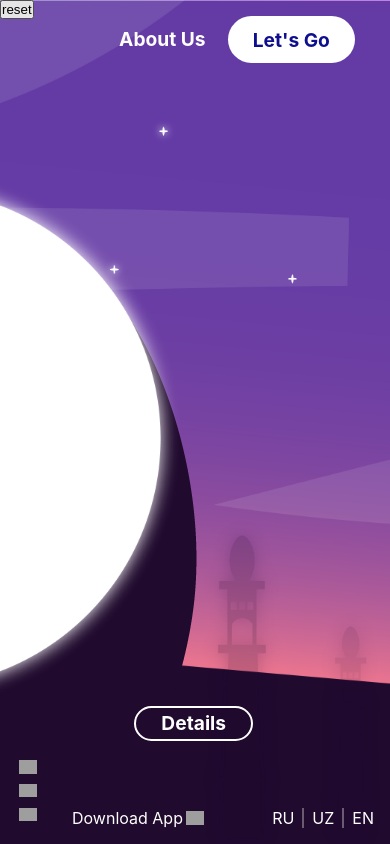
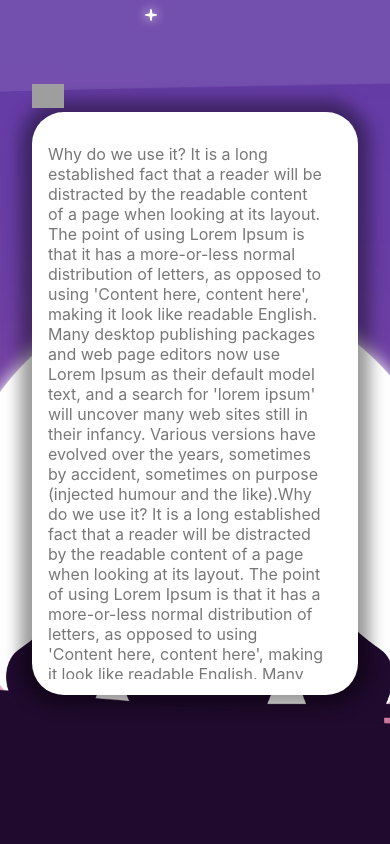
Before and after one commit to javlonbekgithub/mavqut, a React (Create React App) app: page / in a window 390 px wide. Both pictures are taken after a click on the element "Let's Go". Built offline with nearby package versions, Linux system fonts and the light colour scheme; grey boxes are pictures that could not be loaded.

Commit message:
animation and responsive have been finished

```diff
--- a/package.json
+++ b/package.json
@@ -10,6 +10,7 @@
     "gh-pages": "^3.1.0",
     "node-sass": "4.14.1",
     "react": "^17.0.1",
+    "react-custom-scrollbars": "^4.2.1",
     "react-dom": "^17.0.1",
     "react-ready-state-effect": "^1.0.3",
     "react-scripts": "4.0.1",
@@ -21,8 +22,8 @@
     "build": "react-scripts build",
     "test": "react-scripts test",
     "eject": "react-scripts eject",
-    "predeploy":"npm run build",
-    "deploy":"gh-pages -d build"
+    "predeploy": "npm run build",
+    "deploy": "gh-pages -d build"
   },
   "eslintConfig": {
     "extends": [
--- /dev/null
+++ b/src/components/custom-scroll-bar/index.js
@@ -0,0 +1,16 @@
+import React from 'react'
+import { Scrollbars } from 'react-custom-scrollbars'
+import styles from './index.module.sass'
+
+export const CustomScrollBar = ({children}) => {
+    return (
+        <Scrollbars
+            // autoHide
+            renderTrackVertical={props => <div {...props} className = {styles.track}/>}
+            renderThumbVertical={props => <div {...props} className = {styles.thumb}/>}
+            renderView={props => <div {...props} className = {styles.scrollContent}/>}
+        >
+            {children}
+        </Scrollbars>
+      )
+}
--- /dev/null
+++ b/src/components/custom-scroll-bar/index.module.sass
@@ -0,0 +1,10 @@
+.scrollContent
+    padding: 1em
+.track
+    width: 7px
+    height: 100%
+    right: 0
+.thumb
+    // width: 10px
+    // height: 10px
+    background-color: #3F7FBF
--- a/src/pages/main/index.js
+++ b/src/pages/main/index.js
@@ -1,5 +1,4 @@
-import React, { useEffect, useState, useRef } from 'react'
-// import { useReadyStateEffect } from "react-ready-state-effect"
+import React, { useState, useRef } from 'react'
 import styles from './index.module.sass'
 import background from '../../assets/img/background.png'
 import clouds from '../../assets/img/clouds.png'
@@ -18,6 +17,7 @@ import { lang } from '../../languages'
 // import { screenWidth } from './constants'
 import { moveCenterMosque } from './animations-functions'
 import { detailsText, detailsTextTitle } from './constants'
+import { CustomScrollBar } from '../../components/custom-scroll-bar'
 
 
 export const Main = () => {
@@ -28,35 +28,22 @@ export const Main = () => {
 
     const [spinner, setSpinner] = useState(true)
 
-    const mosqueElement = useRef(null)
+    const [detailsTextToggle, setDetailsTextToggle] = useState(false)
 
-    const towersElement = useRef(null)
+    const [toggleHeaderFooter, setToggleHeaderFooter] = useState(false)
 
-    const littleTowersElement = useRef(null)
-
-    const wayElement = useRef(null)
-
-    const moonElement = useRef(null)
+    const [aboutUsToggle, setAboutUsToggle] = useState(false)
 
     const [mosqueStyle, setMosqueStyle] = useState({
         transform: ''
-        // right: null
-        // transition: 'ease-in',
-        // transitionDuration: '1s'
     })
 
     const [towersStyle, setTowersStyle] = useState({
         transform: ''
-        // right: null
-        // transition: 'ease-in',
-        // transitionDuration: '1s'
     })
 
     const [littleTowersStyle, setLittleTowersStyle] = useState({
         transform: ''
-        // right: null
-        // transition: 'ease-in',
-        // transitionDuration: '1s'
     })
 
     const [backgroundStyle, setBackgoundStyle] = useState({
@@ -75,19 +62,15 @@ export const Main = () => {
         transform: ''
     })
 
-    const [detailsTextToggle, setDetailsTextToggle] = useState(false)
+    const mosqueElement = useRef(null)
 
-    const [toggleHeaderFooter, setToggleHeaderFooter] = useState(false)
+    const towersElement = useRef(null)
 
-    // useEffect (() => {
-    //     setTimeout(() => {
-    //         // setSpinner(false)
-    //     }, 1000)
-    // },[])
+    const littleTowersElement = useRef(null)
 
+    const wayElement = useRef(null)
 
-
-    // useReadyStateEffect(() => setSpinner(false),[])
+    const moonElement = useRef(null)
 
     const handleLoadImage = () => {
         setCounterImg(counterImg + 1)
@@ -98,16 +81,16 @@ export const Main = () => {
                 setTimeout(() => {
                     setToggleHeaderFooter(true)
                 }, 5000)
-            }, 100)
+            }, 50)
         }
     }
 
     const handleDetails = () => {
         const mosqueCenter = moveCenterMosque(mosqueElement)
         setToggleHeaderFooter(false)
-        setMosqueStyle({transform: `translate(-${mosqueCenter}px, 0`})
-        setTowersStyle({transform: `translate(-${mosqueCenter}px, 0`})
-        setLittleTowersStyle({transform: `translate(-${mosqueCenter}px, 0`})
+        setMosqueStyle({transform: `translate(-${mosqueCenter}px, 0)`})
+        setTowersStyle({transform: `translate(-${mosqueCenter}px, 0)`})
+        setLittleTowersStyle({transform: `translate(-${mosqueCenter}px, 0)`})
         setTimeout(() => {
             setWayStyle({transform: `scale(1.5, 1.0) translate(0px, 20px)`})
             setBackgoundStyle({transform: 'scale(1.4)'})
@@ -148,16 +131,42 @@ export const Main = () => {
     }
 
     const reset = () => {
-        setMosqueStyle({transform: `translate(-${0}px, 0`})
-        setTowersStyle({transform: `translate(-${0}px, 0`})
+        setMosqueStyle({transform: `translate(-${0}px, 0)`})
+        setTowersStyle({transform: `translate(-${0}px, 0)`})
         setBackgoundStyle({transform: 'scale(1.0)'})
         setCloudsStyle({transform: 'scale(1.0)'})
         setTowersStyle({transform: 'scale(1.0) translate(0, 0)'})
         setWayStyle({transform: `scale(1.0) translate(0px, 0px)`})
         setMoonStyle({transform: 'translate(0px, 0px)'})
-        setLittleTowersStyle({transform: `translate(-0, 0`})
+        setLittleTowersStyle({transform: `translate(-0, 0)`})
         setToggleHeaderFooter(true)
-        // setDetailsTextToggle(false)
+    }
+
+    const handleLetsGo = () => {
+        if (!aboutUsToggle) {
+            const translateLetsGo = 100
+            const translateLetsGoSecondStep = 130
+            setToggleHeaderFooter(false)
+            setMosqueStyle({transform: `translate(${translateLetsGo}px, ${translateLetsGo}px)`})
+            setTowersStyle({transform: `translate(${translateLetsGo}px, ${translateLetsGo}px)`})
+            setLittleTowersStyle({transform: `translate(${translateLetsGo}px, ${translateLetsGo}px)`})
+            setMoonStyle({transform: `translate(${translateLetsGo}px, ${translateLetsGo}px)`})
+            setTimeout(() => {
+                setWayStyle({transform: `translate(0px, 40px)`})
+                setBackgoundStyle({transform: 'scale(1.4)'})
+                setCloudsStyle({transform: 'scale(2.5)'})
+                setMosqueStyle({transform: `translate(${translateLetsGoSecondStep}px, ${translateLetsGoSecondStep}px)`})
+                setTowersStyle({transform: `translate(${translateLetsGoSecondStep}px, ${translateLetsGoSecondStep}px)`})
+                setLittleTowersStyle({transform: `translate(${translateLetsGoSecondStep + 100}px, ${translateLetsGoSecondStep}px)`})
+                setMoonStyle({transform: `translate(${translateLetsGoSecondStep}px, ${translateLetsGo}px)`})
+            }, 1000)
+            setTimeout(() => {
+                setAboutUsToggle(true)
+            }, 2000);
+        } else {
+            setAboutUsToggle(false)
+            reset()
+        }
     }
 
     return (
@@ -173,10 +182,9 @@ export const Main = () => {
                 <div className = {styles.headerCont}>
                     <div className = {!toggleHeaderFooter ? styles.headerButtonCont : `${styles.headerButtonCont} ${styles.headerButtonAnime}`}>
                         <div className = {styles.headerAboutUs}>{lang.main.aboutUs}</div>
-                        <div className = {styles.headerLetsgo}>{lang.main.letsgo}</div>
+                        <div onClick = {handleLetsGo} className = {styles.headerLetsgo}>{lang.main.letsgo}</div>
                     </div>
                 </div>
-                <button style = {{position: 'absolute', top: 0, left: 0, zIndex: 3}} onClick = {reset}>reset</button>
                 <div className = {!detailsTextToggle ? styles.detailsTextCont : `${styles.detailsTextCont} ${styles.opacity}`}>
                     <div>
                         <img
@@ -189,6 +197,21 @@ export const Main = () => {
                     <div className = {!detailsTextToggle ? styles.detailsText : `${styles.detailsText} ${styles.opacity}`}>
                         <div className = {styles.detailsTextTitle}>{detailsTextTitle}</div>
                         <div className = {styles.detailsTextContent}>{detailsText}</div>
+                    </div>
+                </div>
+                <div className = {!aboutUsToggle ? styles.letsGoCont : `${styles.letsGoCont} ${styles.opacity}`}>
+                    <div>
+                        <img
+                            onClick = {handleLetsGo}
+                            className = {!aboutUsToggle ? styles.detailsArrowLeft : `${styles.detailsArrowLeft} ${styles.opacity}`}
+                            src = {arrowLeft}
+                            alt = 'back'
+                        />
+                    </div>
+                    <div className = {styles.letsGoContent}>
+                        <CustomScrollBar>
+                            <div>{detailsText + detailsText + detailsText}</div>
+                        </CustomScrollBar>
                     </div>
                 </div>
                 <img
--- a/src/pages/main/index.module.sass
+++ b/src/pages/main/index.module.sass
@@ -126,13 +126,13 @@
             object-fit: cover
             width: 100%
             height: 100%
-            z-index: 1
+            z-index: 2
             transition: ease-in
             transition-duration: 1s
         .mosqueTowersCont
             position: absolute
             width: 40em
-            z-index: 2
+            z-index: 1
             right: 10em
             height: 100%
             .moon
@@ -142,15 +142,12 @@
                 width: 35em
                 margin: 0 2.5em
                 transition: ease-in
-                transition-duration: 1.5s
+                transition-duration: 1s
                 z-index: -2
             .moonAnime
                 z-index: 2
                 animation: moon-animation 9s
                 animation-delay: 1s
-        @media screen and ( min-width: 1000px )
-            .moon
-                bottom: 20em
             .towers
                 position: absolute
                 object-fit: contain
@@ -192,6 +189,7 @@
         .detailsTextCont
             position: relative
             z-index: 2
+            position: absolute
             width: 90%
             max-height: 80vh
             // transition: ease-in
@@ -200,6 +198,7 @@
             opacity: 0
             flex-direction: column
         .opacity
+            position: relative
             opacity: 1
             .detailsArrowLeft
                 object-fit: contain
@@ -234,18 +233,46 @@
                     // transition: ease-in
                     // transition-duration: 1s
                 .detailsTextContent
-                    overflow: hidden
+                    overflow-y: scroll
                     font-size: 1em
                     width: 100%
                     height: 100%
                     transition: ease-in
+                    -ms-overflow-style: none
+                    scrollbar-width: none
                     transition-duration: 1s
                     // height: 80vh
                     // background-color: red
                     // padding: 1em
                     // white-space: nowrap
                     // text-overflow: ellipsis
-
+                    &::-webkit-scrollbar
+                        display: none
+        .letsGoCont
+            position: absolute
+            display: flex
+            flex-direction: column
+            justify-content: flex-start
+            align-items: flex-start
+            width: 100%
+            padding: 2em 2em
+            height: 80vh
+            z-index: -1
+            opacity: 0
+        .opacity
+            z-index: 3
+            position: relative
+            opacity: 1
+            .letsGoContent
+                padding: 1em 1em 1em 0
+                background-color: #fff
+                border-radius: 2em
+                height: 100%
+                width: 25em
+                color: #0008
+                -webkit-box-shadow: 0px 0px 16px 12px rgba(0,0,0,0.40)
+                -moz-box-shadow: 0px 0px 16px 12px rgba(0,0,0,0.40)
+                box-shadow: 0px 0px 16px 12px rgba(0,0,0,0.40)
         .footer
             width: 100%
             position: relative
@@ -253,9 +280,10 @@
             justify-content: space-between
             align-items: flex-end
             padding: 1em
-            z-index: 3
+            z-index: -2
             opacity: 0
         .footerAnime
+            z-index: 3
             animation: opacityAnime 1s
             opacity: 1
             .details
@@ -311,6 +339,64 @@
         display: none
     .opacity
         opacity: 1
+@media screen and ( min-width: 1500px )
+    .mainCont
+        .cont
+            .mosqueTowersCont
+                .moon
+                    bottom: 12em
+                .mosque
+                    bottom: 5em
+                .towers
+                    bottom: 5em
+            .littleTowers
+                bottom: 5em
+@media screen and ( max-width: 1100px )
+    .mainCont
+        .cont
+            .mosqueTowersCont
+                // right: 0
+                // width: 10em
+                .moon
+                    // margin: 0 0.6em
+                    // width: 9em
+                    bottom: 9em
+                .mosque
+                    // width: 7em
+                    // margin: 0 1.5em
+                    bottom: 9em
+                .towers
+                    bottom: 9em
+            .littleTowers
+                // width: 15em
+                bottom: 6em
+            .letsGoCont
+                .letsGoContent
+                    width: 100%
+                    height: 70vh
+@media screen and ( max-width: 800px )
+    .mainCont
+        .cont
+            .mosqueTowersCont
+                right: 0
+                // width: 10em
+                .moon
+                    // margin: 0 0.6em
+                    // width: 9em
+                    bottom: 9em
+                .mosque
+                    // width: 27em
+                    // margin: 0 1.5em
+                    bottom: 2em
+                .towers
+                    bottom: 0em
+            .littleTowers
+                // width: 15em
+                bottom: 6em
+            .letsGoCont
+                .letsGoContent
+                    width: 100%
+                    height: 70vh
     @keyframes contAnime
         0%
             opacity: 0
```
Also changed, not shown: 2 other files (tests, documents, lock files or other folders).
